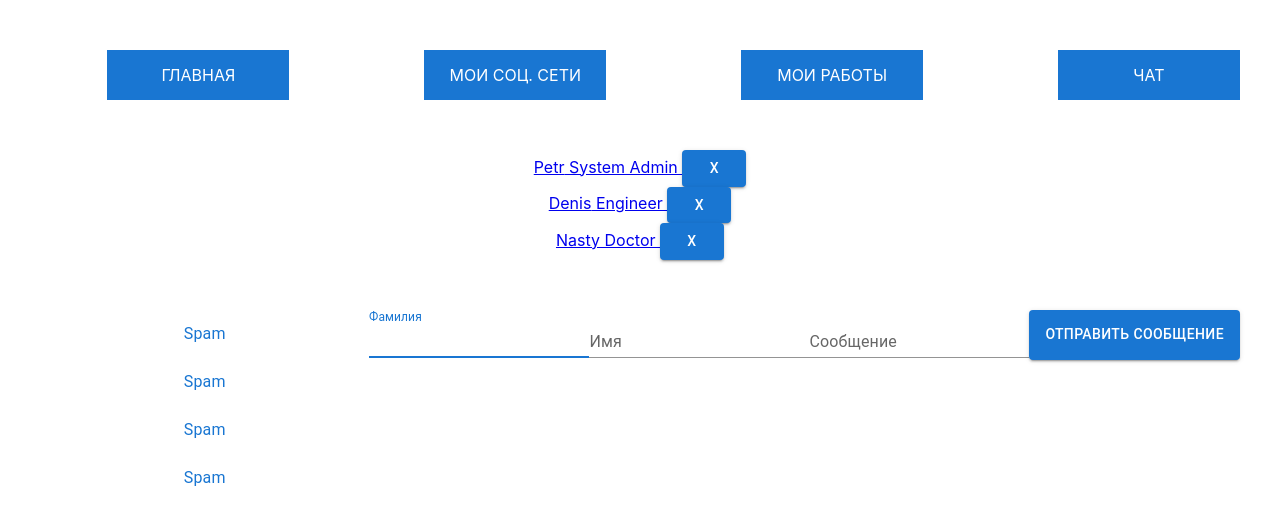
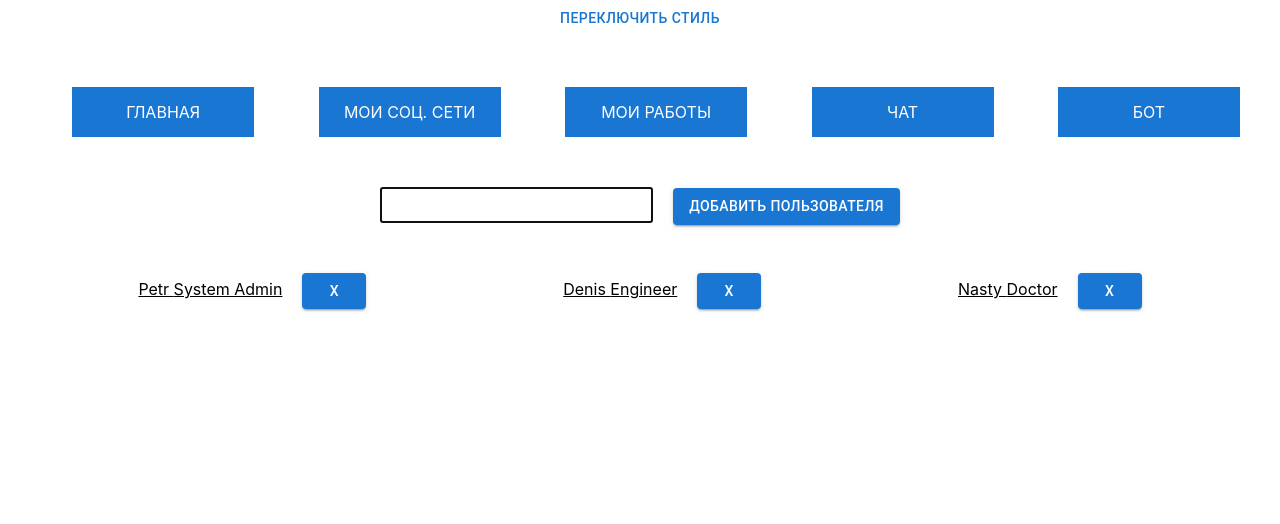
Before and after one commit to Char1que/firsthome, a React (Create React App) app: page /chat in a window 1280 px wide. Shown: the top 524 px of the page. Built offline with nearby package versions, Linux system fonts and the light colour scheme.

Commit message:
homeWork 5

```diff
--- a/src/App.css
+++ b/src/App.css
@@ -4,9 +4,8 @@
 }
 
 .enter {
+  max-width: 1000px;
   margin-top: 50px;
-  -ms-flex-wrap: wrap;
-      flex-wrap: wrap;
   -webkit-box-pack: justify;
       -ms-flex-pack: justify;
           justify-content: space-between;
@@ -15,9 +14,21 @@
   display: flex;
 }
 
-.enterSwap {
-  width: 150px;
-  color: #1976d2;
+.chat {
+  display: -webkit-box;
+  display: -ms-flexbox;
+  display: flex;
+  -webkit-box-pack: justify;
+      -ms-flex-pack: justify;
+          justify-content: space-between;
+  -ms-flex-wrap: wrap;
+      flex-wrap: wrap;
+}
+
+.chatName {
+  outline: none;
+  color: black;
+  margin-right: 20px;
 }
 
 .navigation {
@@ -53,3 +64,10 @@
   background: white;
   border: 1px solid black;
 }
+
+.addUser {
+  margin-right: 20px;
+  margin-bottom: 50px;
+  height: 30px;
+  font-size: 20px;
+}
--- a/src/App.js
+++ b/src/App.js
@@ -7,25 +7,46 @@ import NotFoundPage from "./components/NotFoundPage";
 import Chat from "./components/Chat";
 import AboutMyWork from "./components/AboutMyWork";
 import Home from "./components/Home";
+import Bot from "./components/Bot";
+import PageWrapper from "./PageWrapper";
+import {useContext, useState} from "react";
+import {ThemeContext} from "./Context";
+import {Button} from "@mui/material";
 
 function App() {
-    return (
-        <div>
+    const {themes} = useContext(ThemeContext)
+    const [theme, setTheme] = useState(themes.light);
+    const toggleTheme = () => {
+        setTheme(prevState => prevState === themes.light ? themes.dark : themes.light);
+    }
+    return (<div>
+            <Button onClick={toggleTheme}>
+                Переключить стиль
+            </Button>
+            <div style={{background: themes.background, color: themes.text}}>
+                <ThemeContext.Provider value={{themes: theme, toggleTheme: toggleTheme}}>
+                    <PageWrapper/>
+                </ThemeContext.Provider>
                 <div className="navigation">
                     <NavLink className="navigationMenu" to={"/home"}>Главная</NavLink>
                     <NavLink className="navigationMenu" to={"/social"}>Мои соц. сети</NavLink>
                     <NavLink className="navigationMenu" to={"/works"}>Мои работы</NavLink>
                     <NavLink className="navigationMenu" to={"/chat"}>Чат</NavLink>
+                    <NavLink className="navigationMenu" to={"/bot"}>Бот</NavLink>
                 </div>
-            <Routes >
+                <Routes>
                     <Route path={"/home"} element={<Home/>}/>
-                    <Route  path={"/social"} element={<Social/>}/>
-                    <Route  path={"/works"} element={<Works/>}/>
+                    <Route path={"/social"} element={<Social/>}/>
+                    <Route path={"/works"} element={<Works/>}/>
                     <Route path={"/chat"} element={<Chat/>}/>
                     <Route path={"/aboutmywork/:id"} element={<AboutMyWork/>}/>
                     <Route path={"*"} element={<NotFoundPage/>}/>
+                    <Route path={"/bot"} element={<Bot/>}/>
                 </Routes>
             </div>
+        </div>
+
     );
 }
+
 export default App;
--- a/src/App.scss
+++ b/src/App.scss
@@ -4,15 +4,22 @@
 }
 
 .enter {
+    max-width: 1000px;
     margin-top: 50px;
-    flex-wrap: wrap;
     justify-content: space-between;
     display: flex;
 }
 
-.enterSwap {
-    width: 150px;
-    color: #1976d2;
+.chat {
+    display: flex;
+    justify-content: space-between;
+    flex-wrap: wrap;
+}
+
+.chatName {
+    outline: none;
+    color: black;
+    margin-right: 20px;
 }
 
 .navigation{
@@ -42,3 +49,10 @@
     background: white;
     border: 1px solid black;
 }
+
+.addUser {
+    margin-right: 20px;
+    margin-bottom: 50px;
+    height: 30px;
+    font-size: 20px;
+}
--- /dev/null
+++ b/src/Context.js
@@ -0,0 +1,15 @@
+import {createContext} from "react";
+
+export const themes = {
+    light: {
+        background: "#FFF",
+        text: "#000",
+        button: "#1976d2"
+    },
+    dark: {
+        background: "#000",
+        text: "#FFF",
+        button: "#FFF"
+    }
+}
+export const ThemeContext = createContext({themes: themes.light, toggleTheme: () => {}});
--- /dev/null
+++ b/src/PageWrapper.js
@@ -0,0 +1,12 @@
+import React from 'react';
+import Page from "./Page";
+
+const PageWrapper = () => {
+    return (
+        <div>
+            <Page/>
+        </div>
+    );
+};
+
+export default PageWrapper;
--- /dev/null
+++ b/src/components/Bot.js
@@ -0,0 +1,74 @@
+import React, {useEffect, useState} from 'react';
+import {Button, TextField} from "@mui/material";
+import '../App.css';
+
+const Bot = () => {
+    const [messageList, setMessageList] = useState([]);
+    const [famaly, setFamaly] = useState("");
+    const [name, setName] = useState("");
+    const [text, setText] = useState("");
+    const giveLastID = (array) => {
+        return array.length ? array[array.length - 1].id + 1 : 0;
+    };
+    const hangleSubmit = (event) => {
+        event.preventDefault();
+        setMessageList((prevState) => [...prevState, {
+            id: giveLastID, text: text, name: name, famaly: famaly,
+        },]);
+        setText("");
+        setName("");
+        setFamaly("");
+    };
+    const botAnswer = () => {
+        const lastAuthor = messageList[messageList.length - 1];
+        if (lastAuthor && lastAuthor.name) {
+            setMessageList((prevState) => [...prevState, {
+                id: giveLastID(prevState), text: `Сообщение от ${lastAuthor.name} ${lastAuthor.famaly} отправлено.`,
+            },]);
+        }
+    };
+    useEffect(() => {
+        setTimeout(() => {
+            botAnswer();
+        }, 1000);
+        // eslint-disable-next-line
+    }, [messageList]);
+    return (
+        <div>
+            <form className="enter" onSubmit={hangleSubmit}>
+                {/*<Box >*/}
+                {/*    <nav aria-label="main mailbox folders">*/}
+                {/*        <ListItemButton sx={{ width: 100 }} component="a" href="#simple-list">*/}
+                {/*            <ListItemText primary="Spam"/>*/}
+                {/*        </ListItemButton>*/}
+                {/*        <ListItemButton component="a" href="#simple-list">*/}
+                {/*            <ListItemText primary="Spam"/>*/}
+                {/*        </ListItemButton>*/}
+                {/*        <ListItemButton component="a" href="#simple-list">*/}
+                {/*            <ListItemText primary="Spam"/>*/}
+                {/*        </ListItemButton>*/}
+                {/*        <ListItemButton component="a" href="#simple-list">*/}
+                {/*            <ListItemText primary="Spam"/>*/}
+                {/*        </ListItemButton>*/}
+                {/*    </nav>*/}
+                {/*</Box>*/}
+                <TextField label="Фамилия" autoFocus id="standard-basic" variant="standard" value={famaly}
+                           onChange={(event) => setFamaly(event.target.value)}/>
+                <TextField label="Имя" id="standard-basic" variant="standard" value={name}
+                           onChange={(event) => setName(event.target.value)}/>
+                <TextField label="Сообщение" id="standard-basic" variant="standard" value={text}
+                           onChange={(event) => setText(event.target.value)}/>
+                <Button sx={{height: "50px"}} type="submit" className="sending" variant="contained">
+                    Отправить сообщение
+                </Button>
+            </form>
+            {messageList.map((message) => {
+                return (<div key={message.id}>
+                    {message.name}
+                    {" " + message.text}
+                </div>);
+            })}
+        </div>
+    );
+};
+export default Bot;
--- a/src/components/Chat.js
+++ b/src/components/Chat.js
@@ -1,99 +1,44 @@
-import React, {useEffect, useState} from 'react';
-import {Button, TextField} from "@mui/material";
-import {Box} from "@mui/material";
-import {ListItemButton} from "@mui/material";
-import {ListItemText} from "@mui/material";
+import React, {useState} from 'react';
+import {Button} from "@mui/material";
 import {NavLink} from "react-router-dom";
 import '../App.css';
 
 const Chat = () => {
-    const [messageList, setMessageList] = useState([]);
-    const [text, setText] = useState("");
     const [name, setName] = useState("");
-    const [famaly, setFamaly] = useState("");
     const [chat, setChats] = useState([{
-        id: 1, name: "Petr", work: "System Admin" + " "
+        id: 1, name: "Petr", work: "System Admin"
     }, {
-        id: 2, name: "Denis", work: "Engineer" + " "
+        id: 2, name: "Denis", work: "Engineer"
     }, {
-        id: 3, name: "Nasty", work: "Doctor" + " "
+        id: 3, name: "Nasty", work: "Doctor"
     }]);
-    const hangleSubmit = (event) => {
-        event.preventDefault();
-        setMessageList((prevState) => [...prevState, {
-            id: giveLastID, text: text, name: name, famaly: famaly,
-        },]);
-        setText("");
-        setName("");
-        setFamaly("");
-    };
-    const giveLastID = (array) => {
-        return array.length ? array[array.length - 1].id + 1 : 0;
-    };
-
-    useEffect(() => {
-        setTimeout(() => {
-            botAnswer();
-        }, 1000);
-        // eslint-disable-next-line
-    }, [messageList]);
-
-    const botAnswer = () => {
-        const lastAuthor = messageList[messageList.length - 1];
-        if (lastAuthor && lastAuthor.name) {
-            setMessageList((prevState) => [...prevState, {
-                id: giveLastID(prevState), text: `Сообщение от ${lastAuthor.name} ${lastAuthor.famaly} отправлено.`,
-            },]);
-        }
-    };
     const handleDelete = (id) => {
-        const filtered = chat.filter((chat) => chat.id !== id )
+        const filtered = chat.filter((chat) => chat.id !== id)
         setChats(filtered)
     }
+    const handleAdd = () => {
+        const obj = {
+            id: Date.now(),
+            name: name
+        }
+        setChats(prevState => [...prevState, obj])
+    }
     return (<div>
+        <input autoFocus className="addUser" value={name} onChange={(e) => setName(e.target.value)}/>
+        <Button onClick={handleAdd} variant="contained">
+            Добавить пользователя
+        </Button>
+        <div className="chat">
             {chat.map((chat) => {
                 return (<div key={chat.id}>
-                        <NavLink to={`/aboutmywork/${chat.id}`} key={chat.id}>
-                            {chat.name}
-                            {" " + chat.work}
-                        </NavLink>
-                        <Button onClick={() => handleDelete(chat.id)} type="submit" className="delete" variant="contained">X</Button>
-                    </div>)
+                    <NavLink className="chatName" to={`/aboutmywork/${chat.id}`} key={chat.id}>
+                        {chat.name + " "}
+                        { chat.work}
+                    </NavLink>
+                    <Button onClick={() => handleDelete(chat.id)} type="submit" variant="contained">X</Button>
+                </div>)
             })}
-            <form className="enter" onSubmit={hangleSubmit}>
-                <Box className="enterSwap">
-                    <nav aria-label="main mailbox folders">
-                        <ListItemButton component="a" href="#simple-list">
-                            <ListItemText primary="Spam"/>
-                        </ListItemButton>
-                        <ListItemButton component="a" href="#simple-list">
-                            <ListItemText primary="Spam"/>
-                        </ListItemButton>
-                        <ListItemButton component="a" href="#simple-list">
-                            <ListItemText primary="Spam"/>
-                        </ListItemButton>
-                        <ListItemButton component="a" href="#simple-list">
-                            <ListItemText primary="Spam"/>
-                        </ListItemButton>
-                    </nav>
-                </Box>
-                <TextField label="Фамилия" autoFocus id="standard-basic" variant="standard" value={famaly}
-                           onChange={(event) => setFamaly(event.target.value)}/>
-                <TextField label="Имя" id="standard-basic" variant="standard" value={name}
-                           onChange={(event) => setName(event.target.value)}/>
-                <TextField label="Сообщение" id="standard-basic" variant="standard" value={text}
-                           onChange={(event) => setText(event.target.value)}/>
-                <Button sx={{height: "50px"}} type="submit" className="sending" variant="contained">
-                    Отправить сообщение
-                </Button>
-            </form>
-            {messageList.map((message) => {
-                return (<div key={message.id}>
-                        {message.name}
-                        {" " + message.text}
-                    </div>);
-            })}
-        </div>);
+        </div>
+    </div>);
 };
-
 export default Chat;
```
Also changed, not shown: src/Page.js (added, +21 -0 lines). Lines whose indentation alone changed are shown as unchanged.
